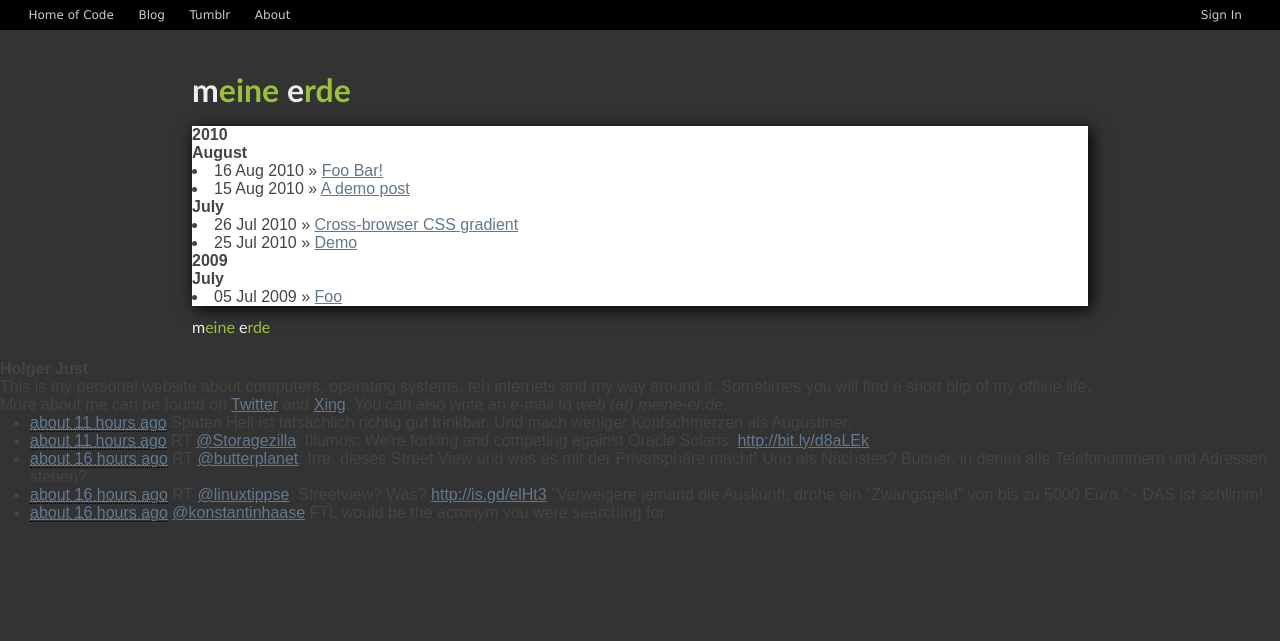
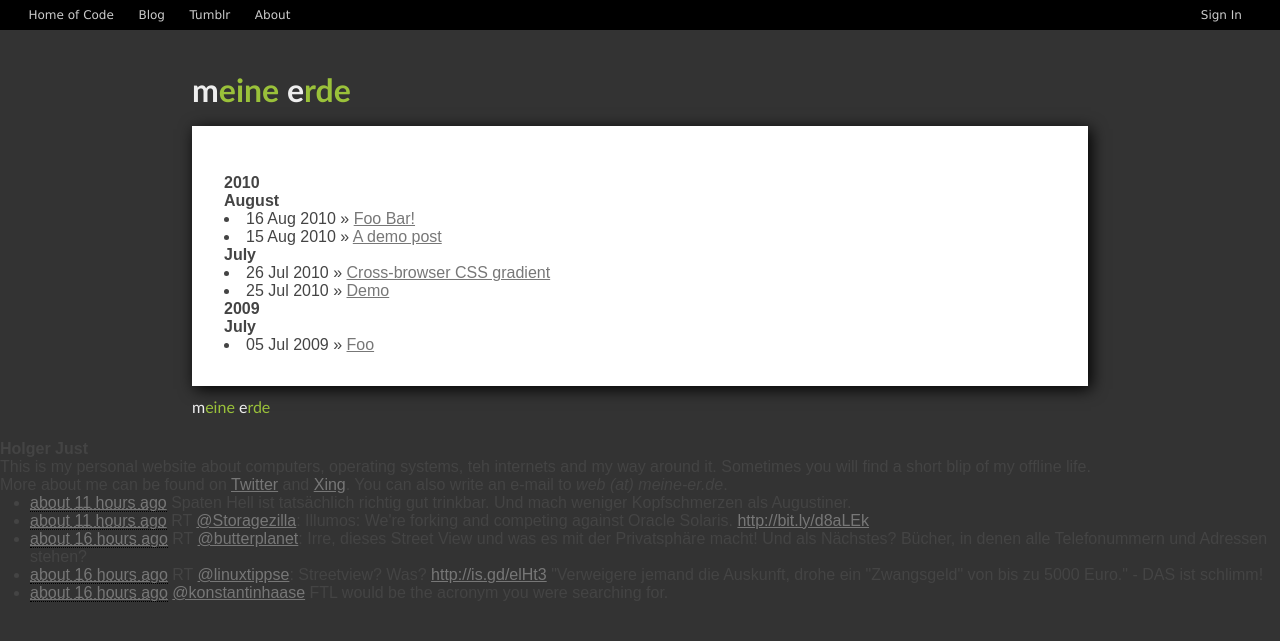
Before and after one commit to meineerde/website, a Jekyll site: the page built from index.html, in a window 1280 px wide. Shown: the top 641 px of the page. Built offline with Jekyll 4.4.1, drawn with Linux system fonts in a browser that asks for light colours; Markdown is read by kramdown in place of the engine named in the settings; the list of posts is cut into pages by our own code.

Commit message:
Introduced initial padding to #main

```diff
--- a/css/pygments.css
+++ b/css/pygments.css
@@ -1,4 +1,4 @@
-.highlighttable {
+.highlighttable, .highlight {
     margin: .5em 0 1em;
 }
 
@@ -10,15 +10,11 @@
     padding: 0;
 }
 
-.highlighttable .highlight { width: auto; }
-.highlighttable .highlight pre {
-    /* force a rough max width */
-    width: 51.5em;
-}
+.highlighttable .highlight { width: auto; margin: 0;}
+.highlighttable .highlight pre { width: 45.875em; }
 
 .highlight {
-  /* force a rough max width */
-  width: 54em;
+  width: 49.1875em; /* 800px - 1px border - 12 px padding = 790px */
   overflow: auto;
 
   background-color: #fafafa;
--- a/css/style.css
+++ b/css/style.css
@@ -47,9 +47,7 @@ q:before, q:after { content:''; content:none; }
 a { margin:0; padding:0; vertical-align:baseline; background:transparent; }
 
 ins { background-color:#ff9; color:#000; text-decoration:none; }
-
 mark { background-color:#ff9; color:#000; font-style:italic; font-weight:bold; }
-
 del { text-decoration: line-through; }
 
 abbr[title], dfn[title] { border-bottom:1px dotted #000; cursor:help; }
@@ -62,10 +60,7 @@ hr { display:block; height:1px; border:0; border-top:1px solid #ccc; margin:1em
 input, select { vertical-align:middle; }
 /* END RESET CSS */
 
-/*
- * Load external fonts
- */
-
+/* EXTERNAL FONTS */
 /* Generated by Font Squirrel (http://www.fontsquirrel.com) */
 @font-face {
   font-family: 'InconsolataMedium';
@@ -94,8 +89,8 @@ h1,h2,h3,h4,h5,h6 { font-weight: bold; text-rendering: optimizeLegibility; }
 
 /* Accessible focus treatment: http://people.opera.com/patrickl/experiments/keyboard/test */
 a:hover, a:active { outline: none; }
-a, a:active, a:visited { color: #607890; }
-a:hover { color: #036; }
+a, a:active, a:visited { color: #777; }
+a:hover { color: #222; }
 
 ul { margin-left: 30px; }
 ol { margin-left: 30px; list-style-type: decimal; }
@@ -241,6 +236,8 @@ body { background: #333; }
 #title em, #byline em { color: #eee; font-style: normal; }
 
 #main {
+  padding: 3em 4em 2em 2em;
+  width: 50em;
   background: #fff;
   -moz-box-shadow: 3px 3px 15px #000;
   -webkit-box-shadow: 3px 3px 15px #000;
```
